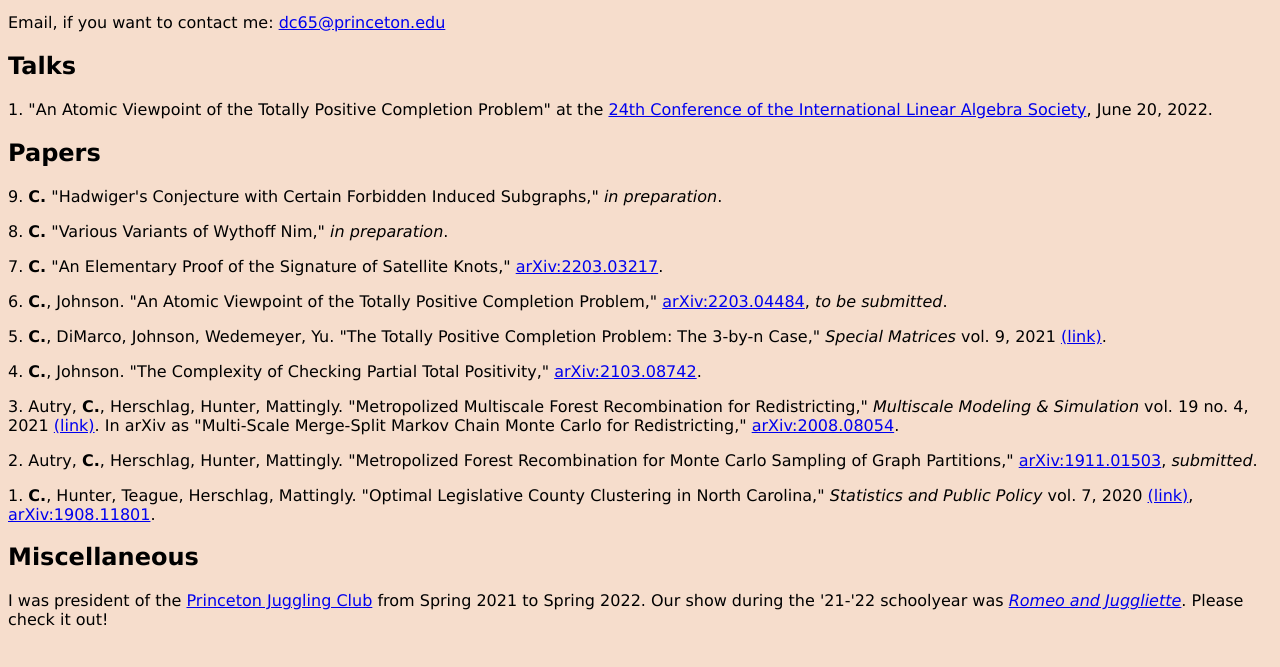
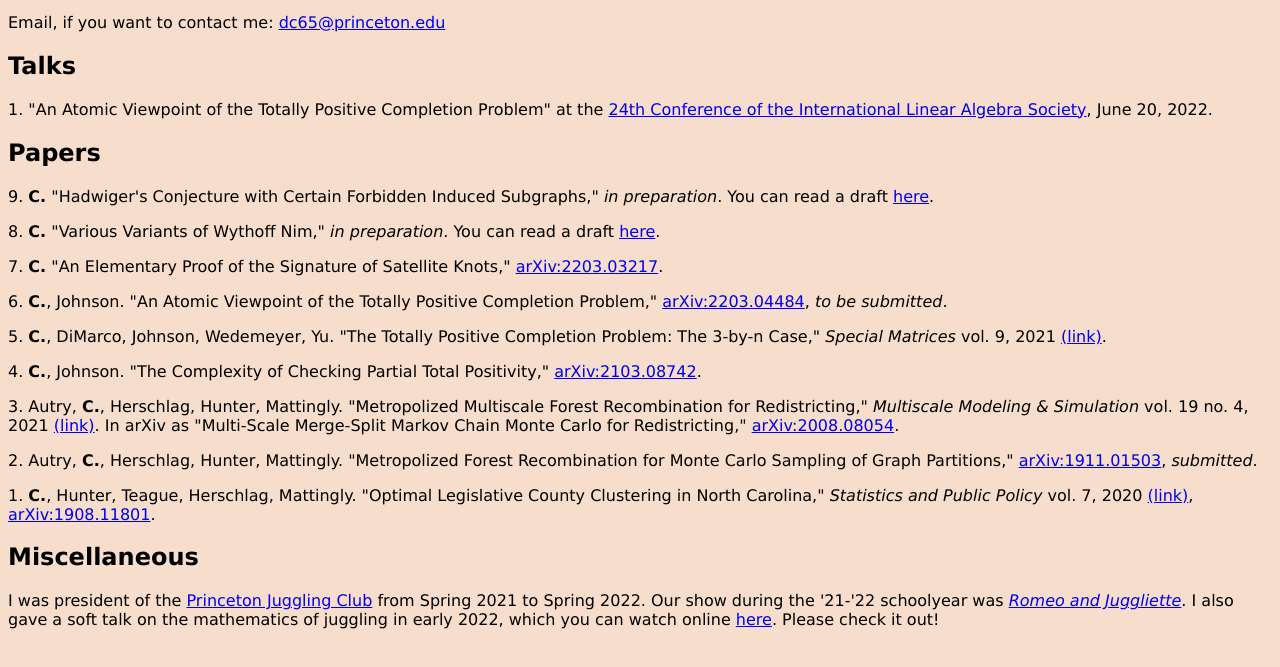
Before and after one commit to dcartermath/dcartermath.github.io, a plain HTML site: page index.html in a window 1280 px wide. Shown: the part 103-770 px from the top of the page. Drawn offline with Linux system fonts and the light colour scheme.

Commit message:
paper drafts

```diff
--- a/index.html
+++ b/index.html
@@ -12,8 +12,8 @@
 <p>1. "An Atomic Viewpoint of the Totally Positive Completion Problem" at the <a href="http://ilas2020.ie">24th Conference of the International Linear Algebra Society</a>, June 20, 2022.
 
 <h2>Papers</h2>
-<p>9. <b>C.</b> "Hadwiger's Conjecture with Certain Forbidden Induced Subgraphs," <i>in preparation</i>.
-<p>8. <b>C.</b> "Various Variants of Wythoff Nim," <i>in preparation</i>.</p>
+<p>9. <b>C.</b> "Hadwiger's Conjecture with Certain Forbidden Induced Subgraphs," <i>in preparation</i>. You can read a draft <a href="drafts/HCCFIS.pdf">here</a>.</p>
+<p>8. <b>C.</b> "Various Variants of Wythoff Nim," <i>in preparation</i>. You can read a draft <a href="drafts/VVWN.pdf">here</a>.</p>
 <p>7. <b>C.</b> "An Elementary Proof of the Signature of Satellite Knots," <a href="https://arxiv.org/abs/2203.03217">arXiv:2203.03217</a>.</p>
 <p>6. <b>C.</b>, Johnson. "An Atomic Viewpoint of the Totally Positive Completion Problem," <a href="https://arxiv.org/abs/2203.04484">arXiv:2203.04484</a>, <i>to be submitted</i>.</p>
 <p>5. <b>C.</b>, DiMarco, Johnson, Wedemeyer, Yu. "The Totally Positive Completion Problem: The 3-by-n Case," <i>Special Matrices</i> vol. 9, 2021 <a href="https://www.degruyter.com/document/doi/10.1515/spma-2020-0134/html">(link)</a>.</p>
@@ -23,6 +23,6 @@
 <p>1. <b>C.</b>, Hunter, Teague, Herschlag, Mattingly. "Optimal Legislative County Clustering in North Carolina," <i>Statistics and Public Policy</i> vol. 7, 2020 <a href="https://www.tandfonline.com/doi/full/10.1080/2330443X.2020.1748552">(link)</a>, <a href="https://arxiv.org/abs/1908.11801">arXiv:1908.11801</a>.</p>
 
 <h2>Miscellaneous</h2>
-<p>I was president of the <a href="https://juggling.princeton.edu">Princeton Juggling Club</a> from Spring 2021 to Spring 2022. Our show during the '21-'22 schoolyear was <i><a href="https://www.youtube.com/watch?v=6DTRPDV9JXk&list=PLOo2IogdV4vCp8lXIAN-X3gbum5oYbBvi">Romeo and Juggliette</a></i>. Please check it out!</p>
+<p>I was president of the <a href="https://juggling.princeton.edu">Princeton Juggling Club</a> from Spring 2021 to Spring 2022. Our show during the '21-'22 schoolyear was <i><a href="https://www.youtube.com/watch?v=6DTRPDV9JXk&list=PLOo2IogdV4vCp8lXIAN-X3gbum5oYbBvi">Romeo and Juggliette</a></i>. I also gave a soft talk on the mathematics of juggling in early 2022, which you can watch online <a href="https://www.youtube.com/watch?v=XHLoQkEaP4o">here</a>. Please check it out!</p>
 </body>
 </html>
```
Also changed, not shown: 2 other files.
